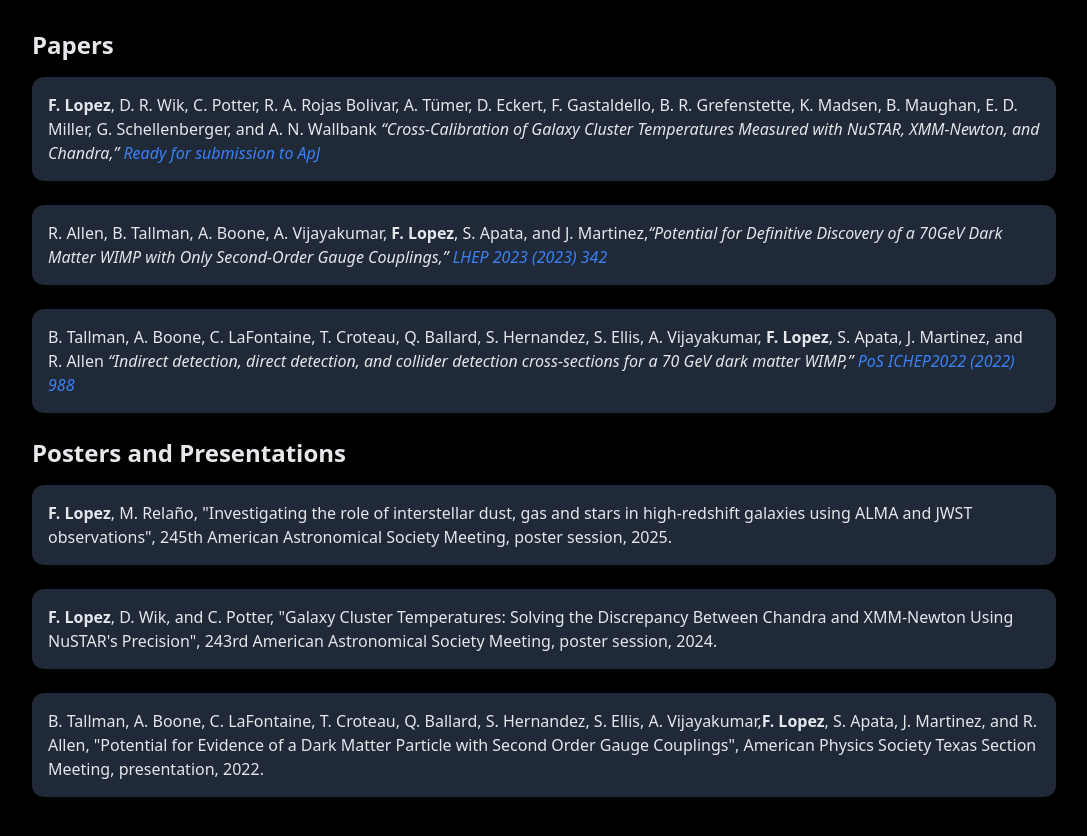
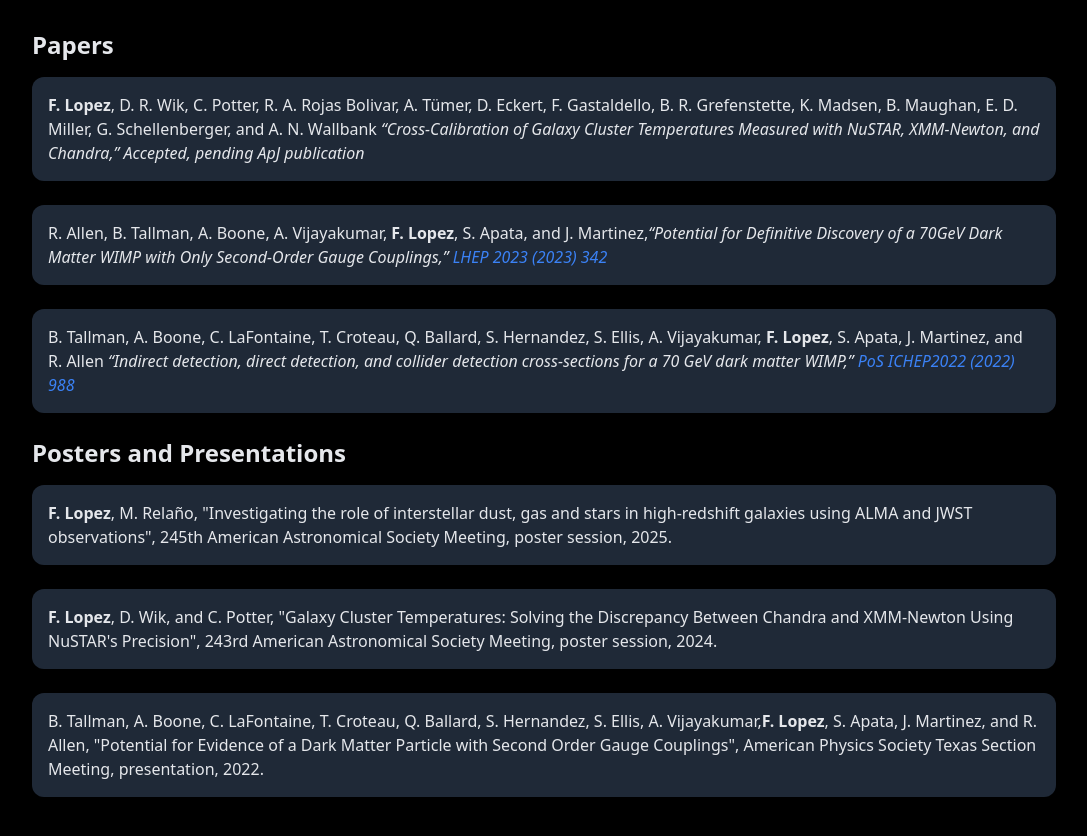
Before and after one commit to fionlopez/fionlopez_vercel, a Next.js app: page / in a window 1280 px wide. Shown: the part 1895-2731 px from the top of the page, without its empty margins (96-1183 px from the left). Built offline with nearby package versions, Linux system fonts and the light colour scheme.

Commit message:
Update data.tsx

```diff
--- a/src/data/data.tsx
+++ b/src/data/data.tsx
@@ -123,13 +123,7 @@ export const publications = {
           R. Grefenstette, K. Madsen, B. Maughan, E. D. Miller, G. Schellenberger, and A. N. Wallbank{' '}
           <em>
             “Cross-Calibration of Galaxy Cluster Temperatures Measured with NuSTAR, XMM-Newton, and Chandra,”{' '}
-            <a
-              href="https://astro.utah.edu/~wik/group/fionalopez/Snapshot_Clusters_Paper.pdf"
-              target="_blank"
-              rel="noopener noreferrer"
-              className="text-blue-500 hover:underline">
-              Ready for submission to ApJ
-            </a>
+             Accepted, pending ApJ publication
           </em>
         </>
       ),
```
